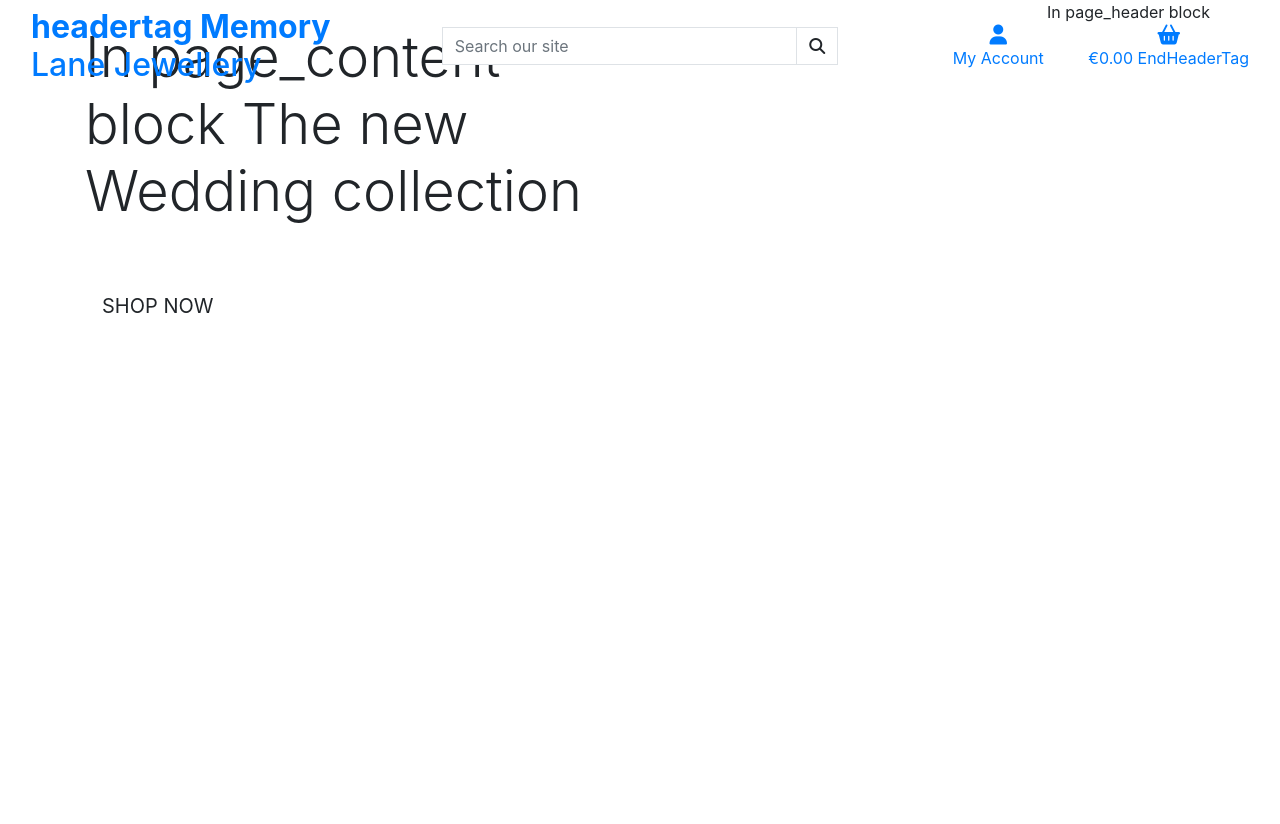
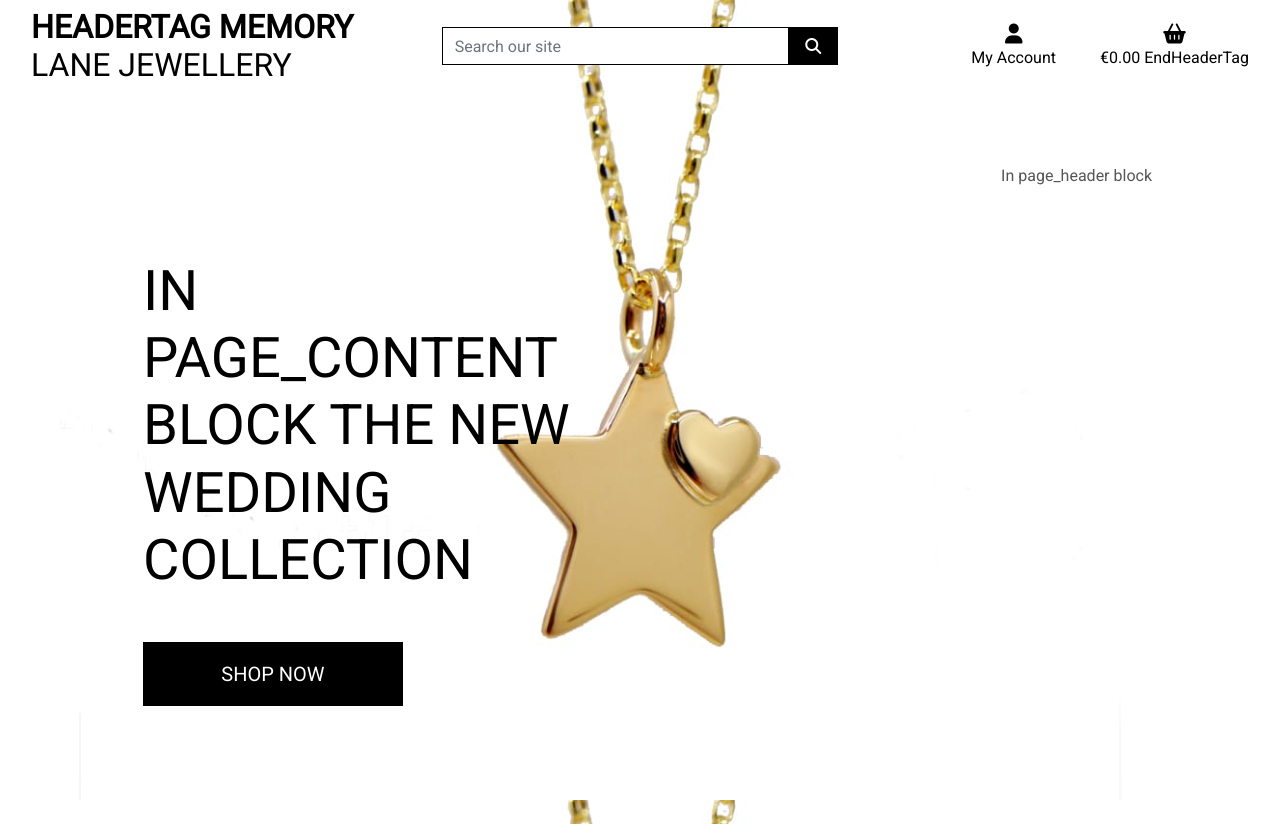
Before and after one commit to siobhain/ccdshop, a Django app: page / in a window 1280 px wide. Before the commit the page ends 313 px from the top, so only its background shows below. Run offline with Django 3.2, Linux system fonts and the light colour scheme; some libraries are stand-ins or nearby versions.

Commit message:
Setup static/media locations & add base.css for styling

```diff
--- a/memorylane_proj/settings.py
+++ b/memorylane_proj/settings.py
@@ -146,6 +146,11 @@ USE_TZ = True
 # https://docs.djangoproject.com/en/3.2/howto/static-files/
 
 STATIC_URL = '/static/'
+STATICFILES_DIRS = (os.path.join(BASE_DIR, 'static'),)
+
+MEDIA_URL = '/media/'
+MEDIA_ROOT = os.path.join(BASE_DIR, 'media')
+
 
 # Default primary key field type
 # https://docs.djangoproject.com/en/3.2/ref/settings/#default-auto-field
--- a/memorylane_proj/urls.py
+++ b/memorylane_proj/urls.py
@@ -15,9 +15,11 @@ Including another URLconf
 """
 from django.contrib import admin
 from django.urls import path, include
+from django.conf import settings
+from django.conf.urls.static import static
 
 urlpatterns = [
     path('accounts/', include('allauth.urls')),
     path('admin/', admin.site.urls),
     path('', include('home.urls')),
-]
+] + static(settings.MEDIA_URL, document_root=settings.MEDIA_ROOT)
--- /dev/null
+++ b/static/css/base.css
@@ -0,0 +1,81 @@
+html {
+    height: 100%;
+}
+
+body {
+    background: url('/media/YoureAStarWithAHeartofGoldSolidGold.jpg') no-repeat center center fixed;
+    background-size: cover;
+    height: calc(100vh - 164px);
+    color: #555;
+    font-family: 'Roboto', 'Lucida Grande', sans-serif;
+}
+
+/* from Bulma */
+.icon {
+    align-items: center;
+    display: inline-flex;
+    justify-content: center;
+    height: 1.5rem;
+    width: 1.5rem;
+}
+
+.logo-font {
+    text-transform: uppercase;
+}
+
+.main-logo-link {
+    width: fit-content;
+}
+
+.shop-now-button {
+    background: black;
+    color: white;
+    min-width: 260px;
+}
+
+.btn-black {
+    background: black;
+    color: white;
+}
+
+.shop-now-button:hover,
+.shop-now-button:active,
+.shop-now-button:focus,
+.btn-black:hover,
+.btn-black:active,
+.btn-black:focus {
+    background: #222;
+    color: white;
+}
+
+.text-black {
+    color: #000 !important;
+}
+
+.border-black {
+    border: 1px solid black !important;
+}
+
+/* -------------------------------- Media Queries */
+
+/* Slightly larger container on xl screens */
+@media (min-width: 1200px) {
+  .container {
+    max-width: 80%;
+  }
+}
+
+/* fixed top navbar only on medium and up */
+@media (min-width: 992px) {
+    .fixed-top-desktop-only {
+        position: fixed;
+        top: 0;
+        right: 0;
+        left: 0;
+        z-index: 1030;
+    }
+
+    .header-container {
+        padding-top: 164px;
+    }
+}
--- a/templates/base.html
+++ b/templates/base.html
@@ -15,7 +15,9 @@
 
     {% block corecss %}
         <link rel="stylesheet" href="https://stackpath.bootstrapcdn.com/bootstrap/4.4.1/css/bootstrap.min.css" integrity="sha384-Vkoo8x4CGsO3+Hhxv8T/Q5PaXtkKtu6ug5TOeNV6gBiFeWPGFN9MuhOf23Q9Ifjh" crossorigin="anonymous">
-    {% endblock %}
+        <link href="https://fonts.googleapis.com/css2?family=Roboto&display=swap" rel="stylesheet">
+        <link rel="stylesheet" href="{% static 'css/base.css' %}">
+        {% endblock %}
 
     {% block extra_css %}
     {% endblock %}
```
Also changed, not shown: home/urls.py (line endings or trailing spaces), media/YoureAStarWithAHeartofGoldSolidGold.jpg (added).
